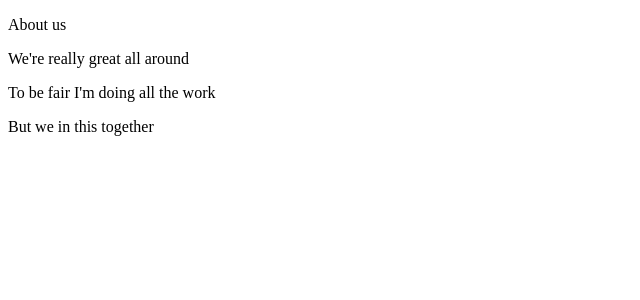
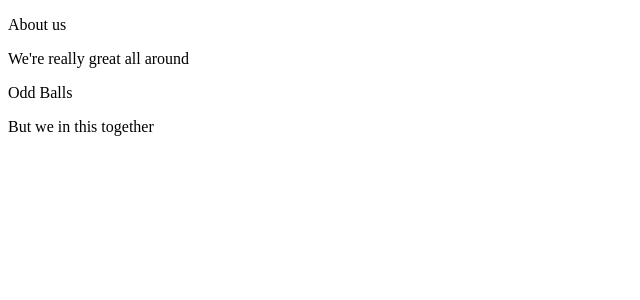
Before and after one commit to Discord-Chan/Animotion, a Next.js app in the folder Animotion_nextjs/: page /about in a window 1280 px wide. Shown: the top 300 px of the page, without its empty margins (0-640 px from the left). Built offline with nearby package versions, Linux system fonts and the light colour scheme.

Commit message:
Update about.js

```diff
--- a/Animotion_nextjs/pages/about.js
+++ b/Animotion_nextjs/pages/about.js
@@ -3,7 +3,7 @@ export default function About() {
   	<>
     <p id="main-headline">About us</p>
     <p id="main-headline">We're really great all around</p>
-    <p id="main-headline">To be fair I'm doing all the work</p>
+    <p id="main-headline">Odd Balls</p>
     <p id="main-headline">But we in this together</p>
     </>
   )
```
